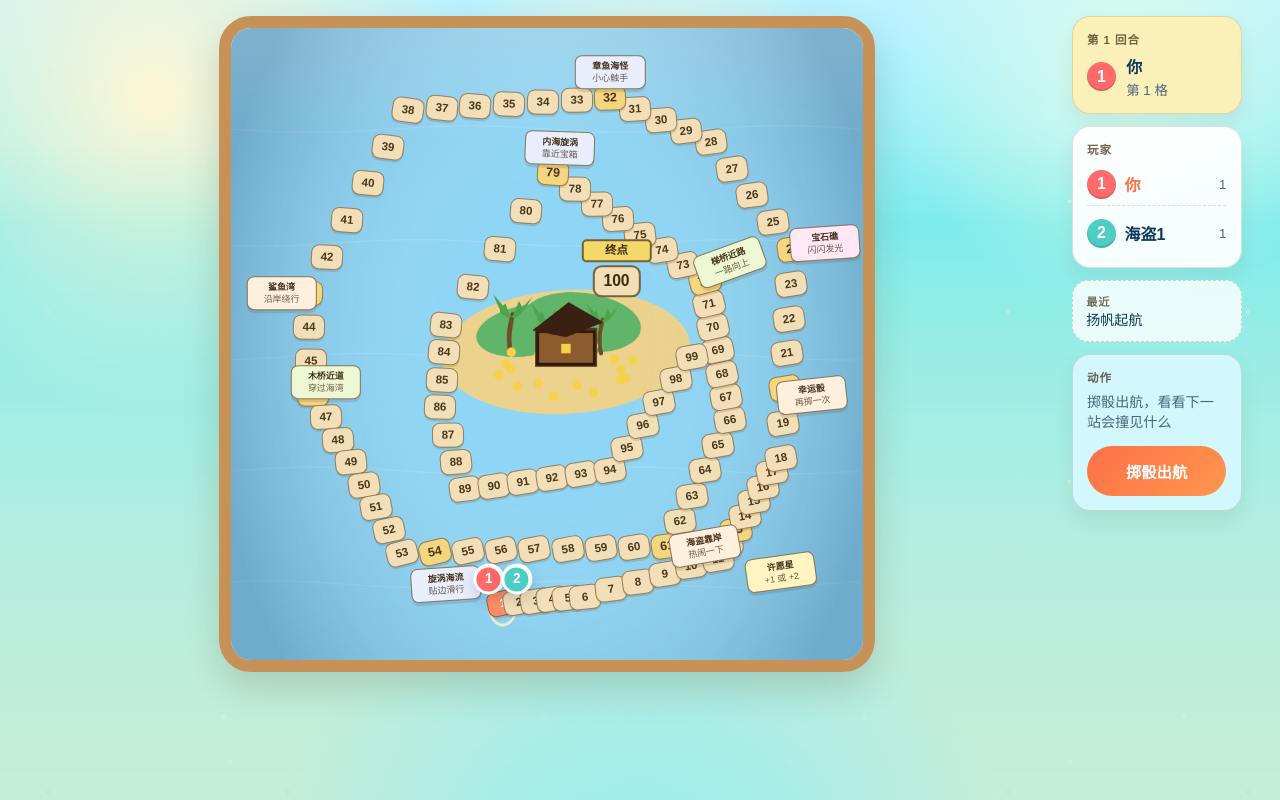
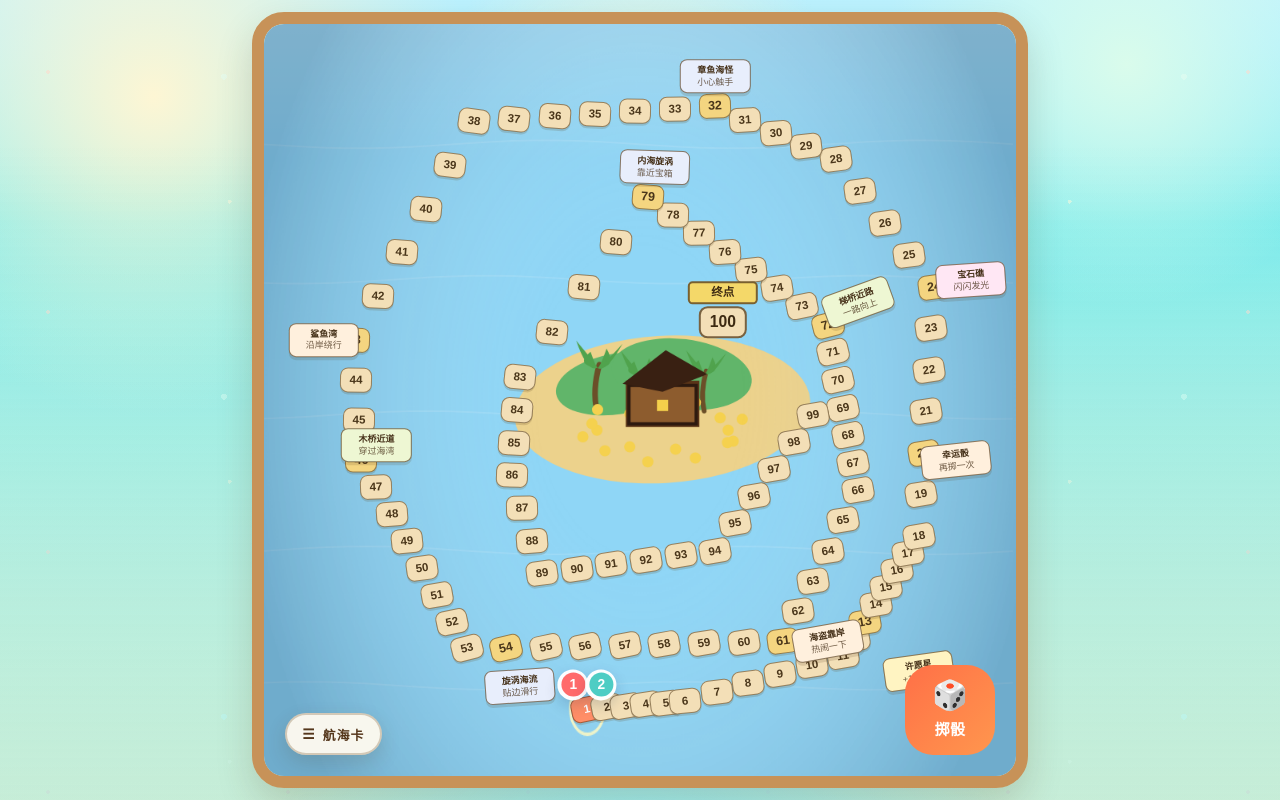
Before and after one commit to unix2dos/pirate-adventure-chess, a website built with Vite: page index.html in a window 1280 px wide. Both pictures are taken after a click on the button "开始冒险". Built offline with nearby package versions, Linux system fonts and the light colour scheme.

Commit message:
refactor: make board scene immersive

```diff
--- a/src/app/app.js
+++ b/src/app/app.js
@@ -70,8 +70,9 @@ function renderGameScene(root, payload = {}) {
   root.innerHTML = `
     <section data-scene="game" class="scene-shell game-scene">
       <div class="game-layout">
-        <div data-role="board-stage" class="board-stage-shell"></div>
-        <div data-role="hud-stage" class="hud-stage-shell"></div>
+        <div data-role="board-stage" class="board-stage-shell">
+          <div data-role="hud-stage" class="hud-stage-shell"></div>
+        </div>
       </div>
       <div data-role="event-overlay-stage" class="overlay-layer"></div>
     </section>
--- a/src/styles/components.css
+++ b/src/styles/components.css
@@ -185,31 +185,98 @@
   line-height: 1.05;
 }
 
-.hud-mini {
-  width: 100%;
-  display: grid;
-  gap: 0.75rem;
-  align-content: start;
+.hud-float {
+  position: absolute;
+  inset: 0;
+  pointer-events: none;
 }
 
-.hud-mini__section {
-  border-radius: 18px;
-  padding: 0.85rem 0.9rem;
-  background: rgba(255, 250, 240, 0.96);
-  border: 1px solid rgba(87, 63, 34, 0.16);
-  box-shadow: 0 10px 20px rgba(60, 46, 23, 0.08);
+.hud-float__dock {
+  position: absolute;
+  right: clamp(0.9rem, 2vw, 1.35rem);
+  bottom: clamp(0.9rem, 2vw, 1.35rem);
+  display: grid;
+  justify-items: end;
+  gap: 0.6rem;
+  pointer-events: none;
 }
 
-.hud-mini__section--turn {
+.hud-drawer {
+  position: absolute;
+  left: clamp(0.9rem, 2vw, 1.35rem);
+  bottom: clamp(0.9rem, 2vw, 1.35rem);
+  width: min(21rem, calc(100% - 5.5rem));
+  pointer-events: auto;
+}
+
+.hud-drawer__toggle {
+  display: inline-flex;
+  align-items: center;
+  gap: 0.45rem;
+  padding: 0.58rem 0.95rem;
+  border-radius: 999px;
+  background: rgba(255, 250, 240, 0.95);
+  border: 2px solid rgba(117, 84, 42, 0.28);
+  box-shadow: 0 8px 20px rgba(83, 57, 22, 0.16);
+  color: #55371c;
+  font-size: 0.8rem;
+  font-weight: 800;
+  letter-spacing: 0.08em;
+  text-transform: uppercase;
+  list-style: none;
+  cursor: pointer;
+  user-select: none;
+}
+
+.hud-drawer__toggle::-webkit-details-marker {
+  display: none;
+}
+
+.hud-drawer__toggle::before {
+  content: '☰';
+  font-size: 0.86rem;
+}
+
+.hud-drawer[open] .hud-drawer__toggle::before {
+  content: '×';
+}
+
+.hud-drawer__sheet {
+  margin-top: 0.7rem;
+  display: grid;
+  gap: 0.6rem;
+  padding: 0.72rem;
+  border-radius: 24px;
+  background: rgba(255, 248, 232, 0.96);
+  border: 1px solid rgba(107, 74, 34, 0.18);
+  box-shadow: 0 18px 30px rgba(60, 42, 16, 0.18);
+  backdrop-filter: blur(4px);
+}
+
+.hud-drawer__panel {
+  border-radius: 18px;
+  padding: 0.75rem 0.85rem;
+  background: rgba(255, 250, 240, 0.96);
+  border: 1px solid rgba(87, 63, 34, 0.13);
+}
+
+.hud-drawer__panel--turn {
   background: color-mix(in oklab, white 52%, var(--lemon));
 }
 
-.hud-mini__section--legend {
+.hud-drawer__panel--legend {
   background: rgba(255, 255, 255, 0.92);
 }
 
-.hud-mini__section--action {
-  background: color-mix(in oklab, white 70%, var(--sea-bright));
+.hud-drawer__panel--hint {
+  background: color-mix(in oklab, white 74%, var(--sea-bright));
+}
+
+.hud-drawer__hint {
+  margin: 0;
+  color: var(--ink-soft);
+  font-size: 0.88rem;
+  line-height: 1.4;
 }
 
 .hud-mini__eyebrow {
@@ -297,10 +364,6 @@
 
 .hud-mini__event {
   margin: 0;
-  padding: 0.7rem 0.85rem;
-  border-radius: 16px;
-  background: rgba(255, 255, 255, 0.8);
-  border: 1px dashed rgba(85, 63, 30, 0.22);
   color: var(--ink-strong);
   display: grid;
   gap: 0.15rem;
@@ -317,6 +380,47 @@
 .hud-mini__event-text {
   font-size: 0.88rem;
   line-height: 1.35;
+}
+
+.dice-fab {
+  min-width: 5.6rem;
+  min-height: 5.6rem;
+  padding: 0.8rem 1rem;
+  display: inline-grid;
+  place-items: center;
+  gap: 0.15rem;
+  border-radius: 1.75rem;
+  box-shadow:
+    0 16px 28px rgba(87, 45, 17, 0.22),
+    inset 0 -4px 0 rgba(0, 0, 0, 0.12);
+  pointer-events: auto;
+}
+
+.dice-fab__icon {
+  font-size: 1.8rem;
+  line-height: 1;
+}
+
+.dice-fab__label {
+  font-size: 0.95rem;
+  font-weight: 900;
+  letter-spacing: 0.02em;
+}
+
+@media (max-width: 640px) {
+  .hud-drawer {
+    width: min(18rem, calc(100% - 5.1rem));
+  }
+
+  .hud-drawer__sheet {
+    padding: 0.62rem;
+  }
+
+  .dice-fab {
+    min-width: 4.95rem;
+    min-height: 4.95rem;
+    border-radius: 1.5rem;
+  }
 }
 
 .hud-mini__action-copy {
--- a/src/styles/layout.css
+++ b/src/styles/layout.css
@@ -1,7 +1,8 @@
 .scene-shell {
   position: relative;
   min-height: 100vh;
-  padding: clamp(1.25rem, 3vw, 2.5rem);
+  --scene-padding: clamp(1rem, 2.4vw, 2rem);
+  padding: var(--scene-padding);
 }
 
 .scene-shell > * {
@@ -23,13 +24,11 @@
 }
 
 .game-layout {
-  width: min(1240px, 100%);
+  width: 100%;
   margin: 0 auto;
   display: grid;
-  grid-template-columns: minmax(0, 1fr) 170px;
-  gap: clamp(0.75rem, 1.4vw, 1rem);
-  align-items: start;
-  justify-content: center;
+  min-height: calc(100vh - (var(--scene-padding) * 2));
+  place-items: center;
 }
 
 .scene-panel {
@@ -47,7 +46,7 @@
 
 .board-stage-shell {
   position: relative;
-  width: min(100%, 82vh);
+  width: min(calc(100vw - (var(--scene-padding) * 2)), calc(100vh - (var(--scene-padding) * 2)));
   aspect-ratio: 1 / 1;
   min-height: 0;
   border-radius: 32px;
@@ -57,9 +56,10 @@
 }
 
 .hud-stage-shell {
-  min-width: 0;
-  display: flex;
-  align-items: stretch;
+  position: absolute;
+  inset: 0;
+  z-index: 7;
+  pointer-events: none;
 }
 
 .overlay-layer {
@@ -86,18 +86,15 @@
     grid-template-columns: 1fr;
   }
 
-  .hud-stage-shell {
-    order: 2;
-  }
-
   .board-stage-shell {
-    width: min(100%, 92vw);
+    width: min(calc(100vw - (var(--scene-padding) * 2)), calc(100vh - (var(--scene-padding) * 2)));
   }
 }
 
 @media (max-width: 640px) {
   .scene-shell {
-    padding: 1rem;
+    --scene-padding: 0.75rem;
+    padding: var(--scene-padding);
   }
 
   .scene-panel {
--- a/src/styles/scenes.css
+++ b/src/styles/scenes.css
@@ -118,7 +118,8 @@
 }
 
 .game-scene {
-  padding-top: clamp(0.75rem, 1.6vw, 1rem);
+  --scene-padding: clamp(0.4rem, 0.9vw, 0.8rem);
+  padding: var(--scene-padding);
 }
 
 .board-stage-shell {
@@ -171,3 +172,9 @@
     min-height: 260px;
   }
 }
+
+@media (max-width: 640px) {
+  .game-scene {
+    --scene-padding: 0.35rem;
+  }
+}
--- a/src/ui/game-hud.js
+++ b/src/ui/game-hud.js
@@ -28,8 +28,13 @@ export function renderGameHud(root, { state }) {
       : '掷骰出航，看看下一站会撞见什么';
 
   root.innerHTML = `
-    <aside data-scene="game-hud" class="hud-mini">
-      <section data-role="current-player-banner" class="hud-mini__section hud-mini__section--turn" style="--current-player:${currentPlayer.color};">
+    <aside data-scene="game-hud" class="hud-float">
+      <details class="hud-drawer" data-role="hud-drawer">
+        <summary class="hud-drawer__toggle" data-role="hud-toggle">
+          航海卡
+        </summary>
+        <div class="hud-drawer__sheet">
+          <section data-role="current-player-banner" class="hud-drawer__panel hud-drawer__panel--turn" style="--current-player:${currentPlayer.color};">
             <p class="hud-mini__eyebrow">${turnLabel}</p>
             <div class="hud-mini__current">
               <span class="hud-mini__current-badge">${currentPlayerNumber}</span>
@@ -40,23 +45,31 @@ export function renderGameHud(root, { state }) {
             </div>
           </section>
 
-      <section data-role="player-legend" class="hud-mini__section hud-mini__section--legend">
+          <section data-role="player-legend" class="hud-drawer__panel hud-drawer__panel--legend">
             <p class="hud-mini__eyebrow">玩家</p>
             <ul class="hud-legend">
               ${renderLegendItems(crew, currentPlayer.id)}
             </ul>
           </section>
 
+          <section class="hud-drawer__panel hud-drawer__panel--event">
+            <p class="hud-mini__eyebrow">最近</p>
             <p class="hud-mini__event" data-role="event-note">
-        <span class="hud-mini__event-label">最近</span>
               <span class="hud-mini__event-text">${recentEventTitle}</span>
             </p>
+          </section>
 
-      <section data-role="action-dock" class="hud-mini__section hud-mini__section--action">
-        <p class="hud-mini__eyebrow">动作</p>
-        <p class="hud-mini__action-copy">${actionTitle}</p>
-        <button class="action-button action-button--primary roll-button roll-button--compact" data-role="roll-action" type="button">
-          ${state.gameOver ? '宝藏到手' : '掷骰出航'}
+          <section class="hud-drawer__panel hud-drawer__panel--hint">
+            <p class="hud-mini__eyebrow">提示</p>
+            <p class="hud-drawer__hint">${actionTitle}</p>
+          </section>
+        </div>
+      </details>
+
+      <section data-role="action-dock" class="hud-float__dock">
+        <button class="action-button action-button--primary dice-fab" data-role="roll-action" type="button">
+          <span class="dice-fab__icon">🎲</span>
+          <span class="dice-fab__label">${state.gameOver ? '终点' : '掷骰'}</span>
         </button>
       </section>
     </aside>
```
Also changed, not shown: tests/ui/game-hud.test.js (+9 -3 lines). Lines whose indentation alone changed are shown as unchanged.
